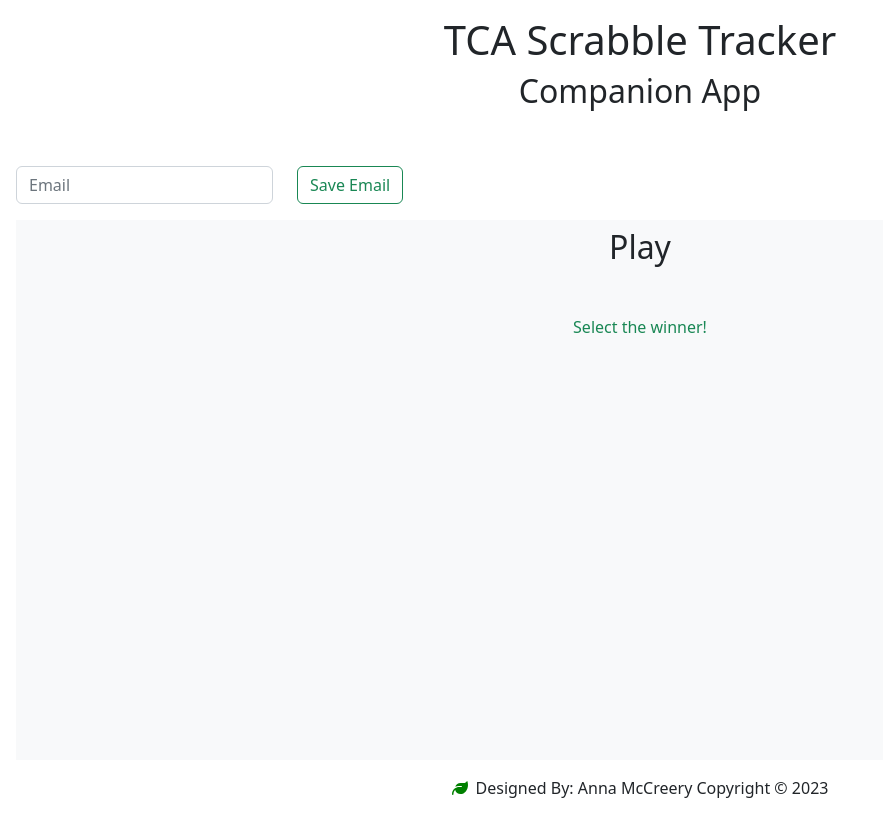
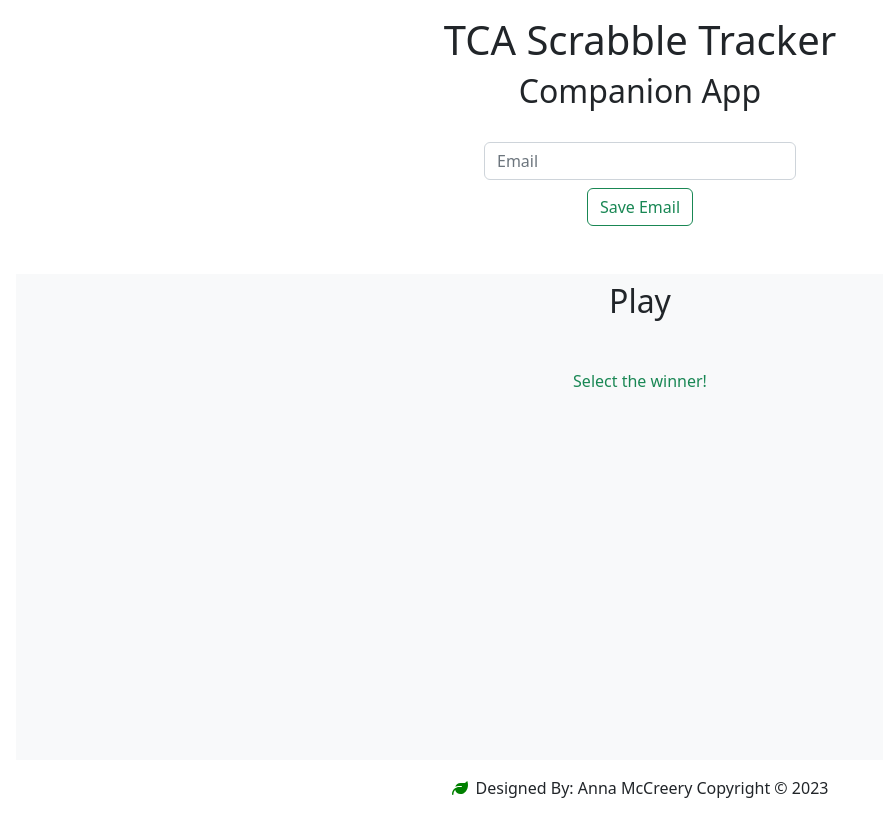
Before and after one commit to annamccreery/tca-scrabble-tracker, a React (Create React App) app: page /#/play in a window 1280 px wide. Shown: the whole page, without its empty margins (0-883 px from the left). Built offline with nearby package versions, Linux system fonts and the light colour scheme.

Commit message:
formatting new email entry to local forage

```diff
--- a/src/App.tsx
+++ b/src/App.tsx
@@ -5,8 +5,6 @@ import 'bootstrap/dist/css/bootstrap.min.css';
 import { FontAwesomeIcon } from '@fortawesome/react-fontawesome';
 import { faLeaf } from '@fortawesome/free-solid-svg-icons';
 import Form from 'react-bootstrap/Form';
-import Row from 'react-bootstrap/Row';
-import Col from 'react-bootstrap/Col';
 import Button from 'react-bootstrap/Button';
 import localforage from 'localforage';
 
@@ -98,7 +96,7 @@ const App = () => {
     ]);
   };
 
-  const saveEmailKey = async() => {
+  const saveEmailKey = async () => {
     try {
       await localforage.setItem(
         "emailKey"
@@ -117,27 +115,24 @@ const App = () => {
     <div className="App m-3">
       <h1>TCA Scrabble Tracker</h1>
       <h2>Companion App</h2>
-      <Form.Group className="mt-5 mb-3" controlId="exampleForm.ControlInput1">
-        <Row className="align-items-center">
-          <Col xs="auto">
+      <Form.Group className="col-md-3 my-4 mx-auto" controlId="exampleForm.ControlInput1">
         <Form.Control
           type="text"
           placeholder="Email"
           value={emailKey}
           onChange={(e) => setEmailKey(e.target.value)}
+          className='mb-2'
         />
-          </Col>
-          <Col xs="auto">
+
         <Button
           variant="outline-success"
-              //type="submit" this was causing a nav error
           onClick={saveEmailKey}
+          className='mb-4'
         >
           Save Email
         </Button>
-          </Col>
-        </Row>
       </Form.Group>
+
       <HashRouter>
         <Routes>
           <Route
```
Also changed, not shown: src/Play.tsx (+0 -8 lines). Lines whose indentation alone changed are shown as unchanged.
